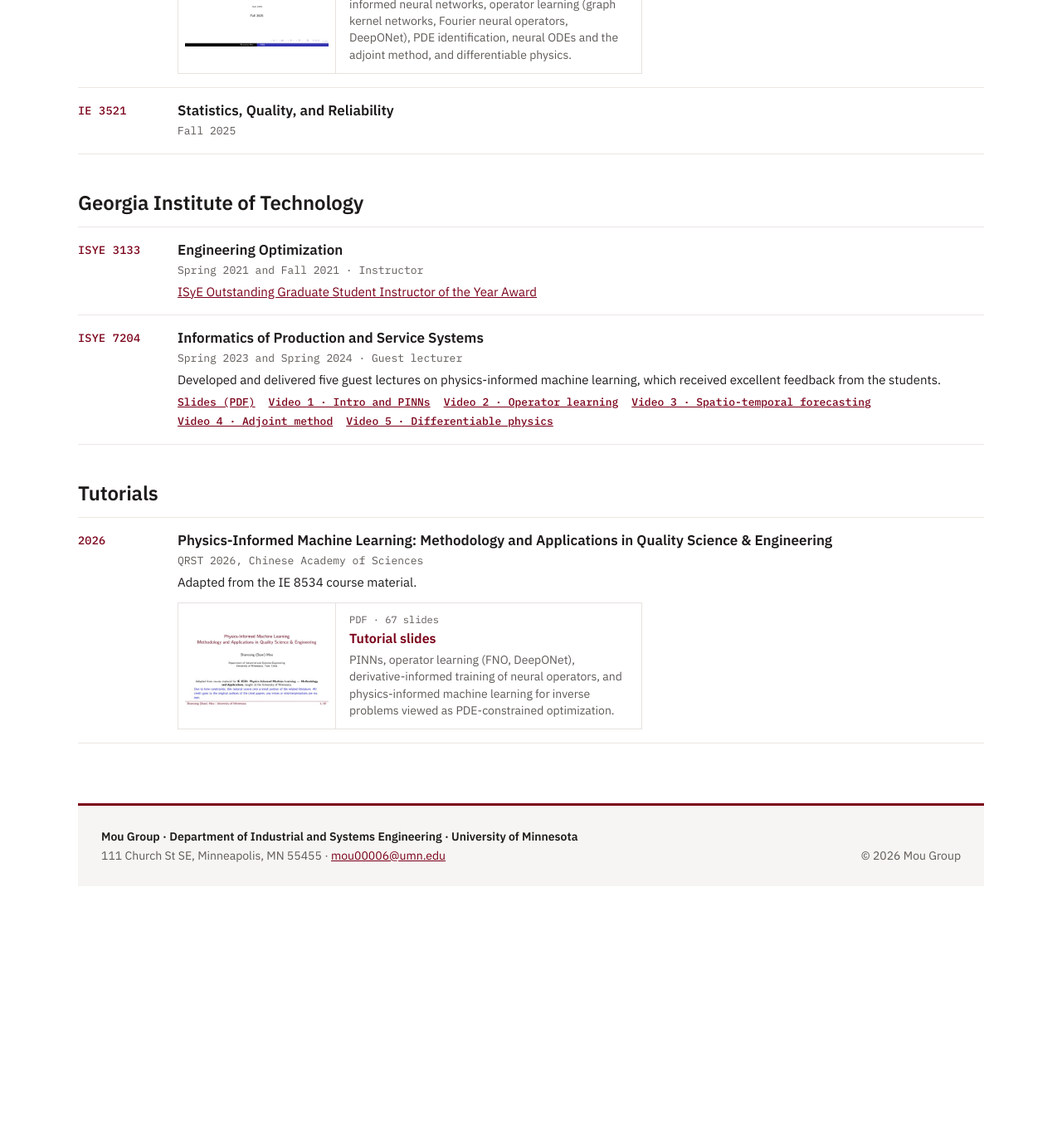
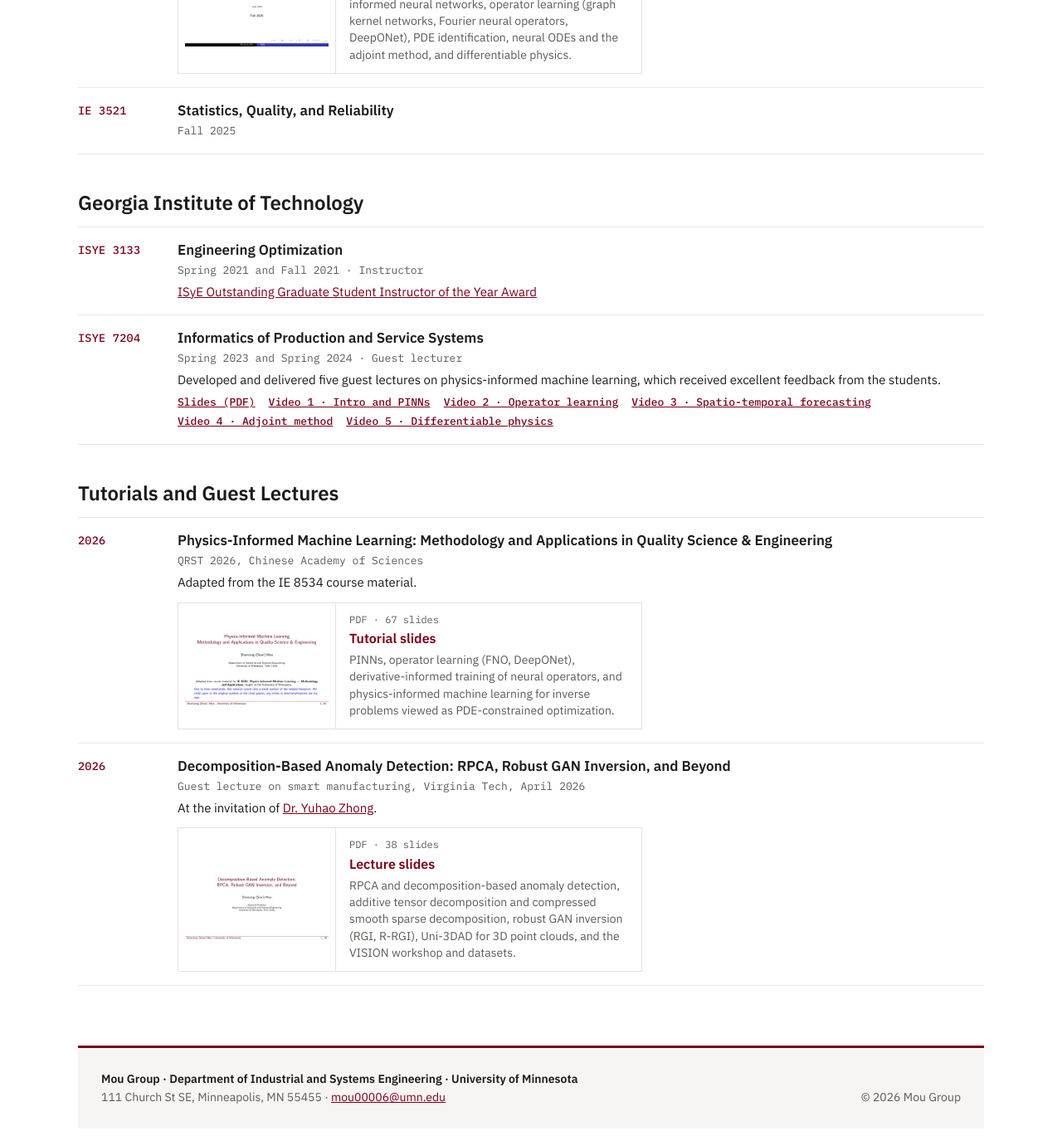
Before and after one commit to Mou-group-UMN/mou-group-umn.github.io, a Jekyll site: the page built from teaching.html, in a window 1280 px wide and 1400 px high, scrolled down 714 px. Shown: the top 1369 px of the window at 83% size. Built offline with Jekyll 4.4.1, drawn with Linux system fonts in a browser that asks for light colours; before the commit the page ends 1822 px from its top, so only the background shows below that.

Commit message:
Teaching: add the Virginia Tech guest lecture (April 2026)
Adds the VT smart manufacturing guest lecture slides (38 slides) and a
title-slide thumbnail, and renames the Tutorials section to Tutorials and
Guest Lectures.

Co-Authored-By: Claude Opus 5.5 <noreply@anthropic.com>
Claude-Session: https://claude.ai/code/session_01XBj4b1asWe9EJC5WfSpYSG

```diff
--- a/_data/teaching.yml
+++ b/_data/teaching.yml
@@ -1,4 +1,4 @@
-# Teaching page (teaching.html). Schools, courses and tutorials show in this order.
+# Teaching page (teaching.html). Schools, courses, and tutorials and guest lectures show in this order.
 # Per course: code, title, terms, optional role, note (HTML), links [{label, url}] and material
 # (a slide-preview card: title, kicker, description, url, thumb; url/thumb may be /assets/... paths).
 schools:
@@ -51,3 +51,13 @@ tutorials:
       description: PINNs, operator learning (FNO, DeepONet), derivative-informed training of neural operators, and physics-informed machine learning for inverse problems viewed as PDE-constrained optimization.
       url: /assets/teaching/qrst2026-piml-tutorial.pdf
       thumb: /assets/img/teaching/qrst2026-tutorial-thumb.jpg
+  - year: 2026
+    title: "Decomposition-Based Anomaly Detection: RPCA, Robust GAN Inversion, and Beyond"
+    event: Guest lecture on smart manufacturing, Virginia Tech, April 2026
+    note: 'At the invitation of <a href="https://www.ise.vt.edu/people/faculty/zhong-yuhao.html">Dr. Yuhao Zhong</a>.'
+    material:
+      title: Lecture slides
+      kicker: PDF · 38 slides
+      description: RPCA and decomposition-based anomaly detection, additive tensor decomposition and compressed smooth sparse decomposition, robust GAN inversion (RGI, R-RGI), Uni-3DAD for 3D point clouds, and the VISION workshop and datasets.
+      url: /assets/teaching/vt-smart-mfg-guest-lecture-2026.pdf
+      thumb: /assets/img/teaching/vt-guest-lecture-thumb.jpg
--- a/teaching.html
+++ b/teaching.html
@@ -9,7 +9,7 @@ permalink: /teaching/
 <li><span class="tc-code">{{ c.code }}</span><div class="tc-body"><div class="tc-title">{{ c.title }}</div><div class="tc-meta">{{ c.terms }}{% if c.role %} · {{ c.role }}{% endif %}</div>{% if c.note %}<div class="tc-note">{{ c.note }}</div>{% endif %}{% if c.links %}<div class="tc-links">{% for l in c.links %}<a href="{% if l.url contains '://' %}{{ l.url }}{% else %}{{ l.url | relative_url }}{% endif %}">{{ l.label }}</a>{% endfor %}</div>{% endif %}{% if c.material %}{% include material-card.html m=c.material %}{% endif %}</div></li>{% endfor %}
 </ul>{% endfor %}
 {% if t.tutorials %}
-<h2>Tutorials</h2>
+<h2>Tutorials and Guest Lectures</h2>
 <ul class="tc-list">{% for u in t.tutorials %}
 <li><span class="tc-code">{{ u.year }}</span><div class="tc-body"><div class="tc-title">{{ u.title }}</div><div class="tc-meta">{{ u.event }}</div>{% if u.note %}<div class="tc-note">{{ u.note }}</div>{% endif %}{% if u.material %}{% include material-card.html m=u.material %}{% endif %}</div></li>{% endfor %}
 </ul>{% endif %}
```
Also changed, not shown: assets/img/teaching/vt-guest-lecture-thumb.jpg (added), 1 other file.
